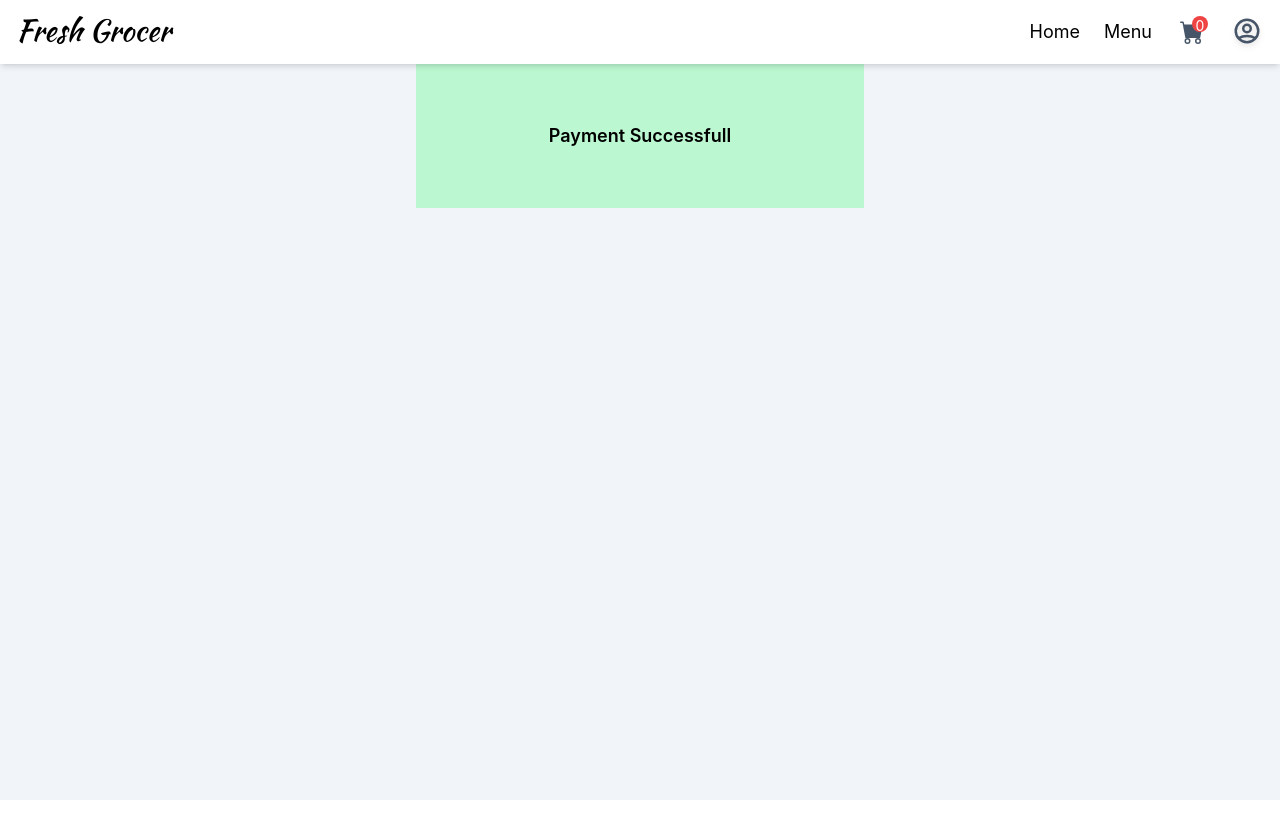
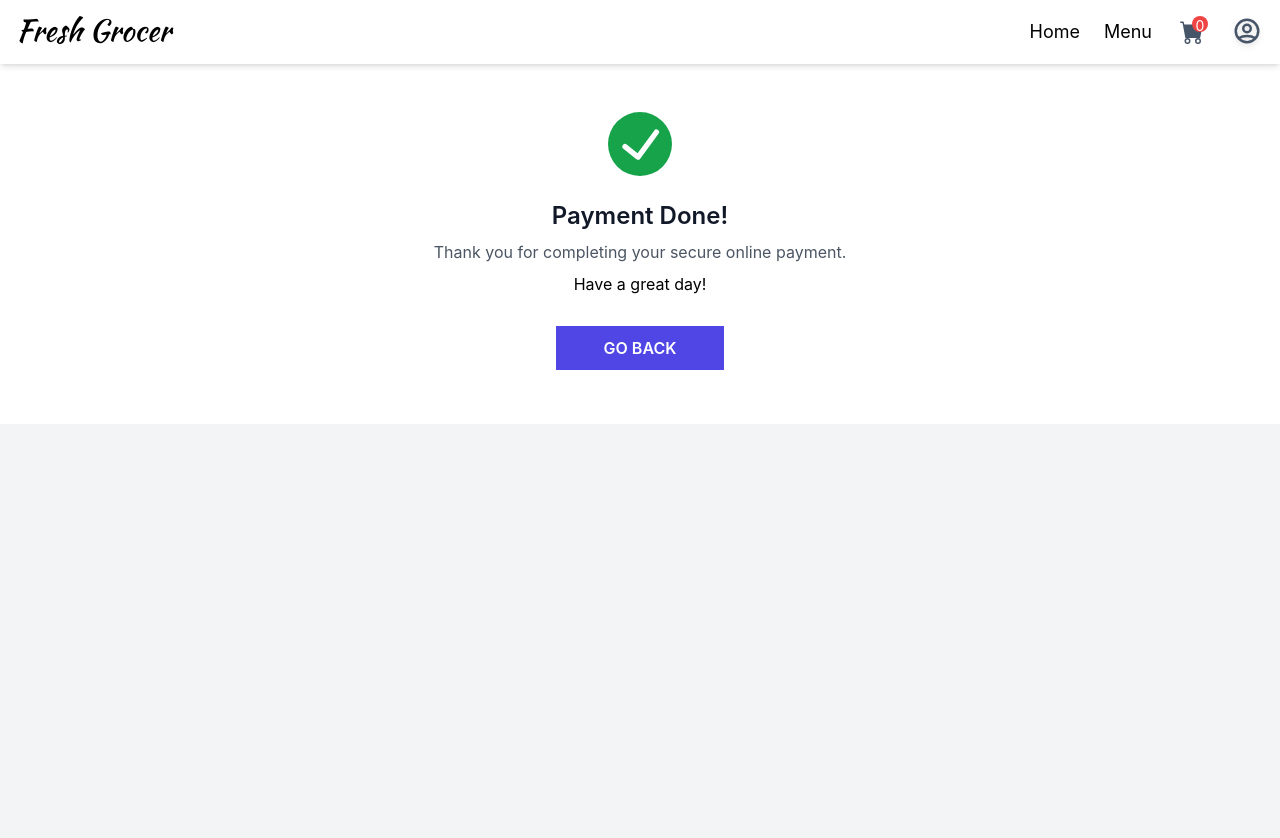
Before and after one commit to vp337247/Grocery_Store_MERN, a React (Create React App) app in the folder frontend/: page /success in a window 1280 px wide. Shown: the top 838 px of the page. Before the commit the page ends 800 px from the top, so only its background shows below. Built offline with nearby package versions, Linux system fonts and the light colour scheme; no server answers.

Commit message:
success and cancel pages updated

```diff
--- a/frontend/src/page/Cancel.js
+++ b/frontend/src/page/Cancel.js
@@ -1,11 +1,23 @@
-import React from 'react'
+import React from 'react';
 
 const Cancel = () => {
   return (
-    <div className='bg-red-200 w-full max-w-md m-auto h-36 flex justify-center items-center font-semibold text-lg'>
-        <p>Payment Failed</p>
+    <div className="bg-gray-100 h-screen">
+      <div className="bg-violet p-6 md:mx-auto">
+
+        <div className="text-center">
+          <h3 className="md:text-2xl text-base text-gray-900 font-semibold text-center">Payment Failed!</h3>
+          <p className="text-gray-600 my-2">We're sorry, but your payment could not be processed.</p>
+          <p>Please check your payment details and try again.</p>
+          <div className="py-10 text-center">
+            <a href="/" className="px-12 bg-red-600 hover:bg-red-500 text-white font-semibold py-3">
+              GO BACK
+            </a>
+          </div>
+        </div>
+      </div>
     </div>
-  )
-}
+  );
+};
 
-export default Cancel
+export default Cancel;
--- a/frontend/src/page/Success.js
+++ b/frontend/src/page/Success.js
@@ -2,9 +2,25 @@
 
 const Success = () => {
   return (
-    <div className='bg-green-200 w-full max-w-md m-auto h-36 flex justify-center items-center font-semibold text-lg'>
-        <p>Payment Successfull</p>
+<div className="bg-gray-100 h-screen">
+      <div className="bg-white p-6  md:mx-auto">
+        <svg viewBox="0 0 24 24" className="text-green-600 w-16 h-16 mx-auto my-6">
+            <path fill="currentColor"
+                d="M12,0A12,12,0,1,0,24,12,12.014,12.014,0,0,0,12,0Zm6.927,8.2-6.845,9.289a1.011,1.011,0,0,1-1.43.188L5.764,13.769a1,1,0,1,1,1.25-1.562l4.076,3.261,6.227-8.451A1,1,0,1,1,18.927,8.2Z">
+            </path>
+        </svg>
+        <div class="text-center">
+            <h3 className="md:text-2xl text-base text-gray-900 font-semibold text-center">Payment Done!</h3>
+            <p className="text-gray-600 my-2">Thank you for completing your secure online payment.</p>
+            <p> Have a great day!  </p>
+            <div className="py-10 text-center">
+                <a href="/" className="px-12 bg-indigo-600 hover:bg-indigo-500 text-white font-semibold py-3">
+                    GO BACK
+               </a>
+            </div>
+        </div>
     </div>
+  </div>
   )
 }
 
```
